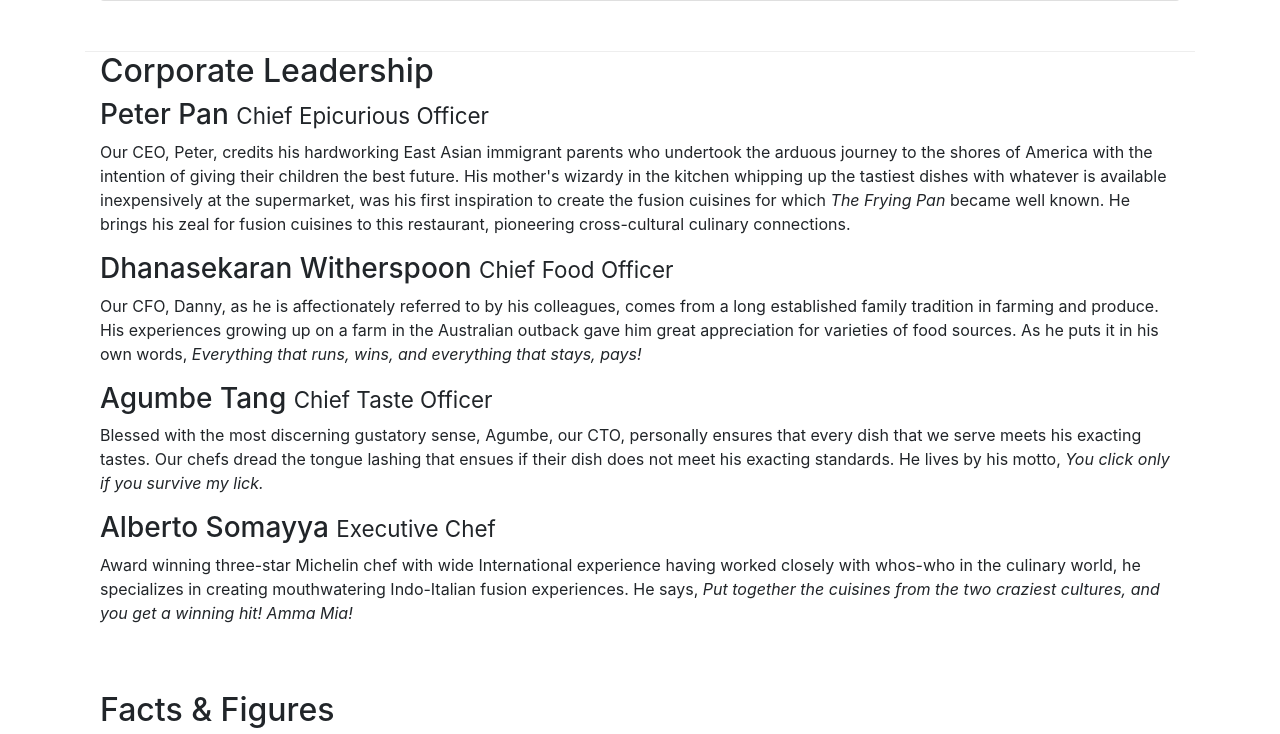
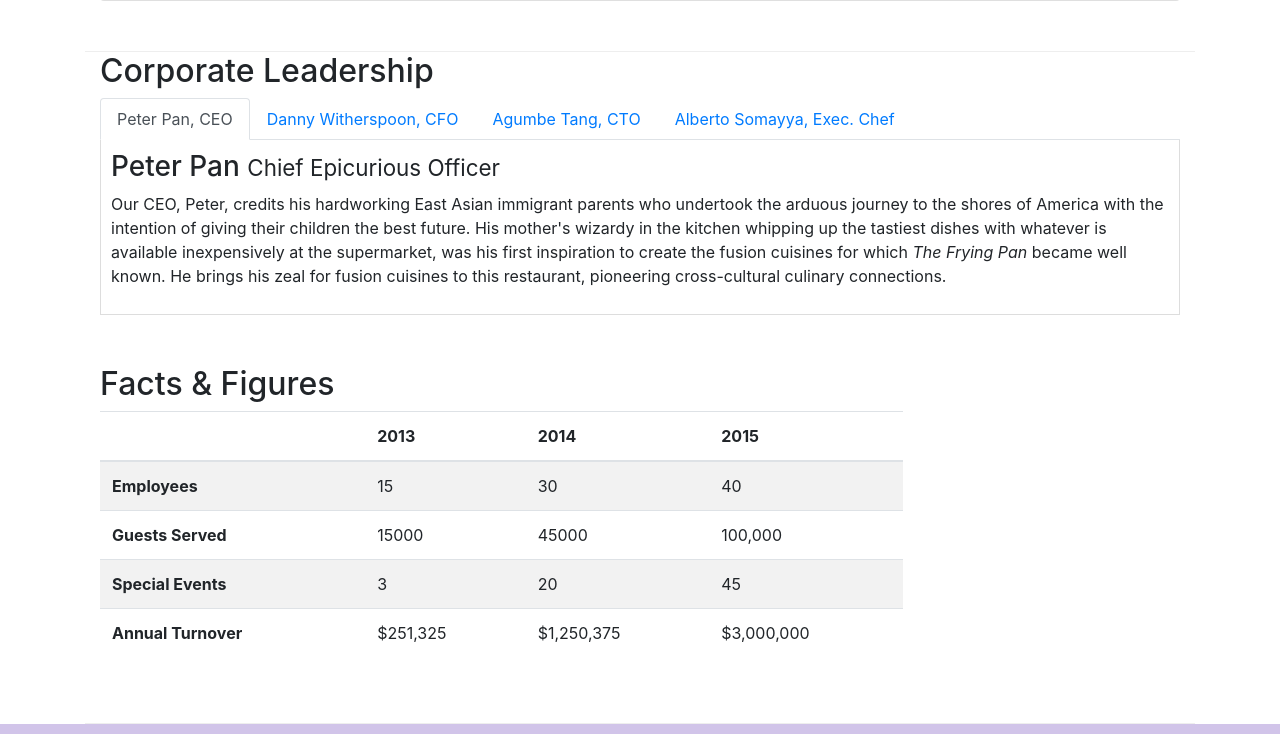
Before and after one commit to jayarayee/conFusion, a website: page aboutus.html in a window 1280 px wide. Shown: the part 859-1593 px from the top of the page. Drawn offline with nearby package versions, Linux system fonts and the light colour scheme.

Commit message:
tab navigation is added at aboutus.html

```diff
--- a/aboutus.html
+++ b/aboutus.html
@@ -95,17 +95,45 @@
                 </div>
             </div>
 
-        <div>
+        <div row row-content>
             <div class="col">
                 <h2>Corporate Leadership</h2>
+                <ul class="nav nav-tabs">
+                    <li class="nav-item">
+                      <a class="nav-link active" href="#peter"
+                        role="tab" data-toggle="tab">Peter Pan, CEO</a>
+                    </li>
+                    <li class="nav-item">
+                      <a class="nav-link" href="#danny" role="tab"
+                        data-toggle="tab">Danny Witherspoon, CFO</a>
+                    </li>
+                    <li class="nav-item">
+                      <a class="nav-link" href="#agumbe"role="tab"
+                        data-toggle="tab">Agumbe Tang, CTO</a>
+                    </li>
+                    <li class="nav-item">
+                      <a class="nav-link" href="#alberto" role="tab"
+                        data-toggle="tab">Alberto Somayya, Exec. Chef</a>
+                    </li>
+                </ul>
+                <div class="tab-content">
+                  <div role="tabpanel" class="tab-pane fade show active" id="peter">
                     <h3>Peter Pan <small>Chief Epicurious Officer</small></h3>
                     <p class="hidden-xs-down"> Our CEO, Peter, credits his hardworking East Asian immigrant parents who undertook the arduous journey to the shores of America with the intention of giving their children the best future. His mother's wizardy in the kitchen whipping up the tastiest dishes with whatever is available inexpensively at the supermarket, was his first inspiration to create the fusion cuisines for which <em>The Frying Pan</em> became well known. He brings his zeal for fusion cuisines to this restaurant, pioneering cross-cultural culinary connections.</p>
+                  </div>
+                <div role="tabpanel" class="tab-pane fade" id="danny">
                   <h3>Dhanasekaran Witherspoon <small>Chief Food Officer</small></h3>
                   <p class="hidden-xs-down">Our CFO, Danny, as he is affectionately referred to by his colleagues, comes from a long established family tradition in farming and produce. His experiences growing up on a farm in the Australian outback gave him great appreciation for varieties of food sources. As he puts it in his own words, <em>Everything that runs, wins, and everything that stays, pays!</em></p>
+                </div>
+                <div role="tabpanel" class="tab-pane fade" id="agumbe">
                   <h3>Agumbe Tang <small>Chief Taste Officer</small></h3>
                   <p class="hidden-xs-down">Blessed with the most discerning gustatory sense, Agumbe, our CTO, personally ensures that every dish that we serve meets his exacting tastes. Our chefs dread the tongue lashing that ensues if their dish does not meet his exacting standards. He lives by his motto, <em>You click only if you survive my lick.</em></p>
+                </div>
+                <div role="tabpanel" class="tab-pane fade" id="alberto">
                   <h3>Alberto Somayya <small>Executive Chef</small></h3>
                   <p class="hidden-xs-down">Award winning three-star Michelin chef with wide International experience having worked closely with whos-who in the culinary world, he specializes in creating mouthwatering Indo-Italian fusion experiences. He says, <em>Put together the cuisines from the two craziest cultures, and you get a winning hit! Amma Mia!</em></p>
+              </div>
+              </div>
             </div>
        </div>
        <div class="row row-content">
@@ -196,7 +224,10 @@
            </div>
         </div>
     </footer>
-
+    <!-- jQuery first, then Tether, then Bootstrap JS. -->
+      <script src="node_modules/jquery/dist/jquery.min.js"></script>
+      <script src="node_modules/tether/dist/js/tether.min.js"></script>
+      <script src="node_modules/bootstrap/dist/js/bootstrap.min.js"></script>
 </body>
 
 </html>
--- a/css/styles.css
+++ b/css/styles.css
@@ -35,3 +35,9 @@ body{
 .navbar-inverse {
      background-color: #512DA8;
 }
+.tab-content {
+    border-left: 1px solid #ddd;
+    border-right: 1px solid #ddd;
+    border-bottom: 1px solid #ddd;
+    padding: 10px;
+}
```
Also changed, not shown: index.html (+4 -3 lines). Lines whose indentation alone changed are shown as unchanged.
